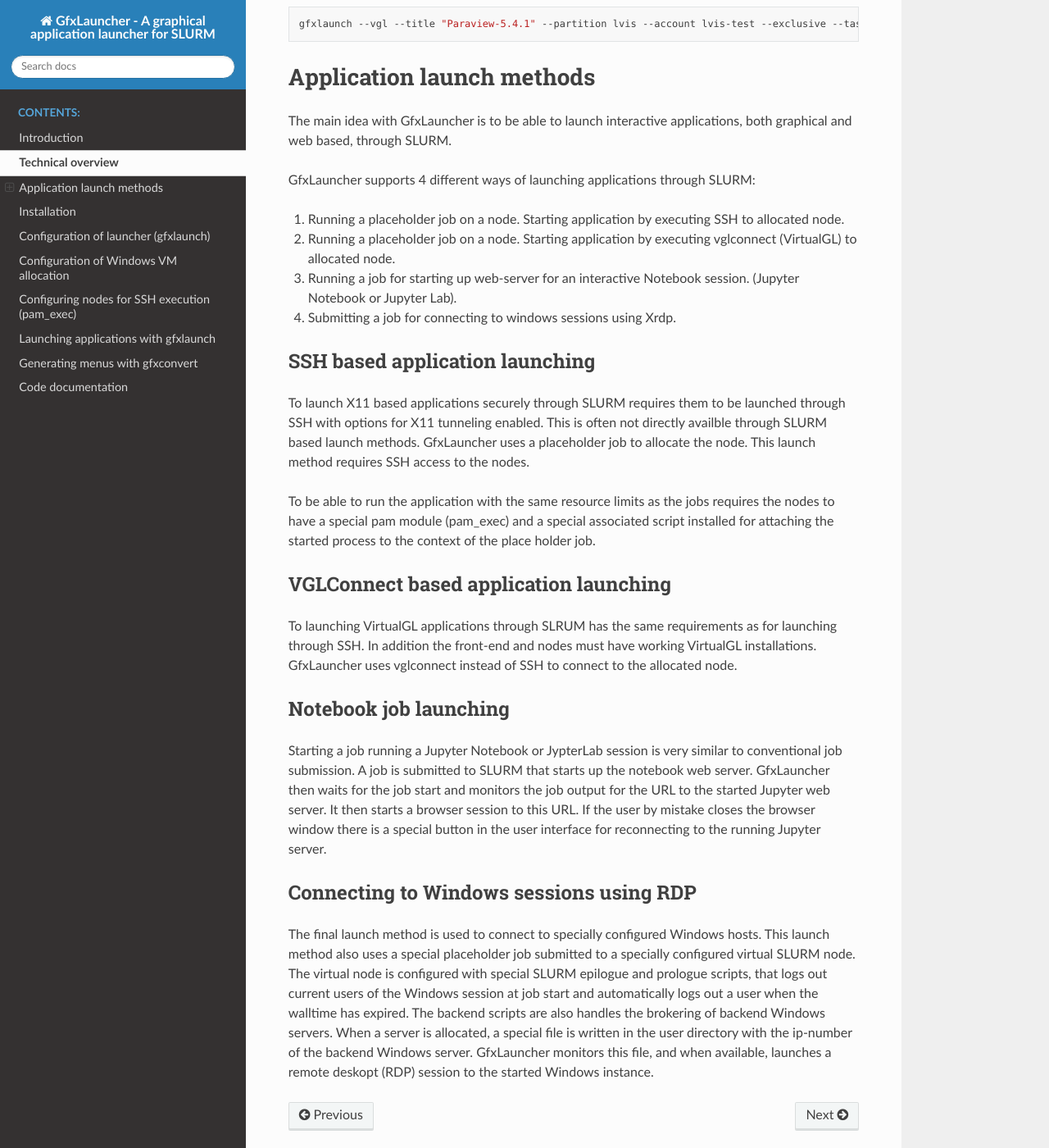
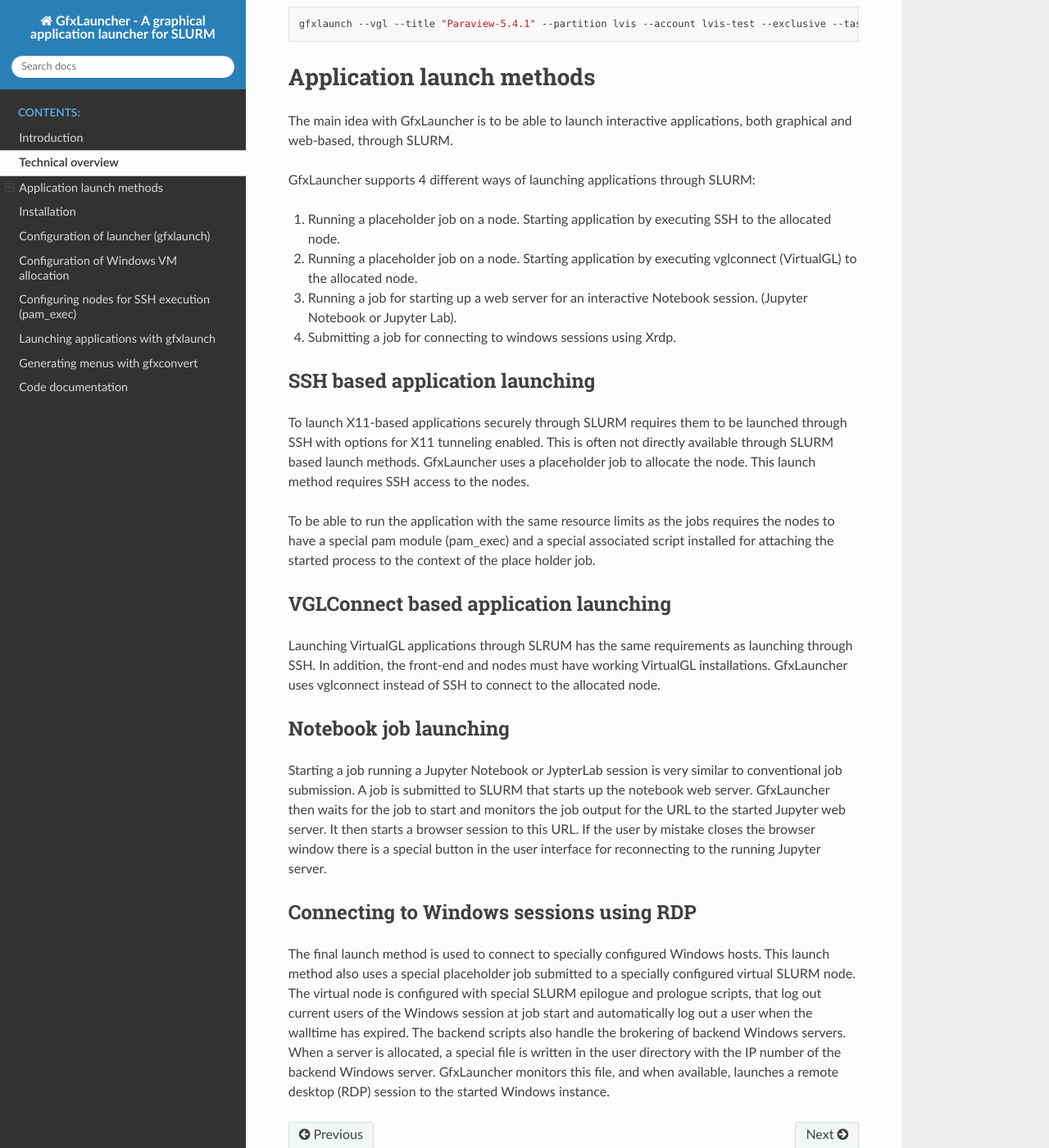
Before and after one commit to lunarc/gfxlauncher, a Sphinx documentation site: the page built from docs/source/technical_description.rst, in a window 1280 px wide and 1400 px high, scrolled down 272 px. Shown: the whole window at 82% size. Built offline with Sphinx 7.4.7 and the Read the Docs theme 2.0.0, drawn with Linux system fonts in a browser that asks for light colours; some of the changed text lies outside the part shown.

Commit message:
Update technical_description.rst

```diff
--- a/docs/source/technical_description.rst
+++ b/docs/source/technical_description.rst
@@ -10,33 +10,33 @@ GfxLauncher is implemented as a command line tool that take cares of launching g
 Application launch methods
 ==========================
 
-The main idea with GfxLauncher is to be able to launch interactive applications, both graphical and web based, through SLURM.
+The main idea with GfxLauncher is to be able to launch interactive applications, both graphical and web-based, through SLURM.
 
 GfxLauncher supports 4 different ways of launching applications through SLURM:
 
-1. Running a placeholder job on a node. Starting application by executing SSH to allocated node.
-2. Running a placeholder job on a node. Starting application by executing vglconnect (VirtualGL) to allocated node.
-3. Running a job for starting up web-server for an interactive Notebook session. (Jupyter Notebook or Jupyter Lab).
+1. Running a placeholder job on a node. Starting application by executing SSH to the allocated node.
+2. Running a placeholder job on a node. Starting application by executing vglconnect (VirtualGL) to the allocated node.
+3. Running a job for starting up a web server for an interactive Notebook session. (Jupyter Notebook or Jupyter Lab).
 4. Submitting a job for connecting to windows sessions using Xrdp.
 
 SSH based application launching
 -------------------------------
 
-To launch X11 based applications securely through SLURM requires them to be launched through SSH with options for X11 tunneling enabled. This is often not directly availble through SLURM based launch methods. GfxLauncher uses a placeholder job to allocate the node. This launch method requires SSH access to the nodes.
+To launch X11-based applications securely through SLURM requires them to be launched through SSH with options for X11 tunneling enabled. This is often not directly available through SLURM based launch methods. GfxLauncher uses a placeholder job to allocate the node. This launch method requires SSH access to the nodes.
 
 To be able to run the application with the same resource limits as the jobs requires the nodes to have a special pam module (pam_exec) and a special associated script installed for attaching the started process to the context of the place holder job.
 
 VGLConnect based application launching
 --------------------------------------
 
-To launching VirtualGL applications through SLRUM has the same requirements as for launching through SSH. In addition the front-end and nodes must have working VirtualGL installations. GfxLauncher uses vglconnect instead of SSH to connect to the allocated node.
+Launching VirtualGL applications through SLRUM has the same requirements as launching through SSH. In addition, the front-end and nodes must have working VirtualGL installations. GfxLauncher uses vglconnect instead of SSH to connect to the allocated node.
 
 Notebook job launching
 ----------------------
 
-Starting a job running a Jupyter Notebook or JypterLab session is very similar to conventional job submission. A job is submitted to SLURM that starts up the notebook web server. GfxLauncher then waits for the job start and monitors the job output for the URL to the started Jupyter web server. It then starts a browser session to this URL. If the user by mistake closes the browser window there is a special button in the user interface for reconnecting to the running Jupyter server.
+Starting a job running a Jupyter Notebook or JypterLab session is very similar to conventional job submission. A job is submitted to SLURM that starts up the notebook web server. GfxLauncher then waits for the job to start and monitors the job output for the URL to the started Jupyter web server. It then starts a browser session to this URL. If the user by mistake closes the browser window there is a special button in the user interface for reconnecting to the running Jupyter server.
 
 Connecting to Windows sessions using RDP
 ----------------------------------------
 
-The final launch method is used to connect to specially configured Windows hosts. This launch method also uses a special placeholder job submitted to a specially configured virtual SLURM node. The virtual node is configured with special SLURM epilogue and prologue scripts, that logs out current users of the Windows session at job start and automatically logs out a user when the walltime has expired. The backend scripts are also handles the brokering of backend Windows servers. When a server is allocated, a special file is written in the user directory with the ip-number of the backend Windows server. GfxLauncher monitors this file, and when available, launches a remote deskopt (RDP) session to the started Windows instance.
+The final launch method is used to connect to specially configured Windows hosts. This launch method also uses a special placeholder job submitted to a specially configured virtual SLURM node. The virtual node is configured with special SLURM epilogue and prologue scripts, that log out current users of the Windows session at job start and automatically log out a user when the walltime has expired. The backend scripts also handle the brokering of backend Windows servers. When a server is allocated, a special file is written in the user directory with the IP number of the backend Windows server. GfxLauncher monitors this file, and when available, launches a remote desktop (RDP) session to the started Windows instance.
```
Also changed, not shown: other parts of docs/source/technical_description.rst (+1 -1 lines).
